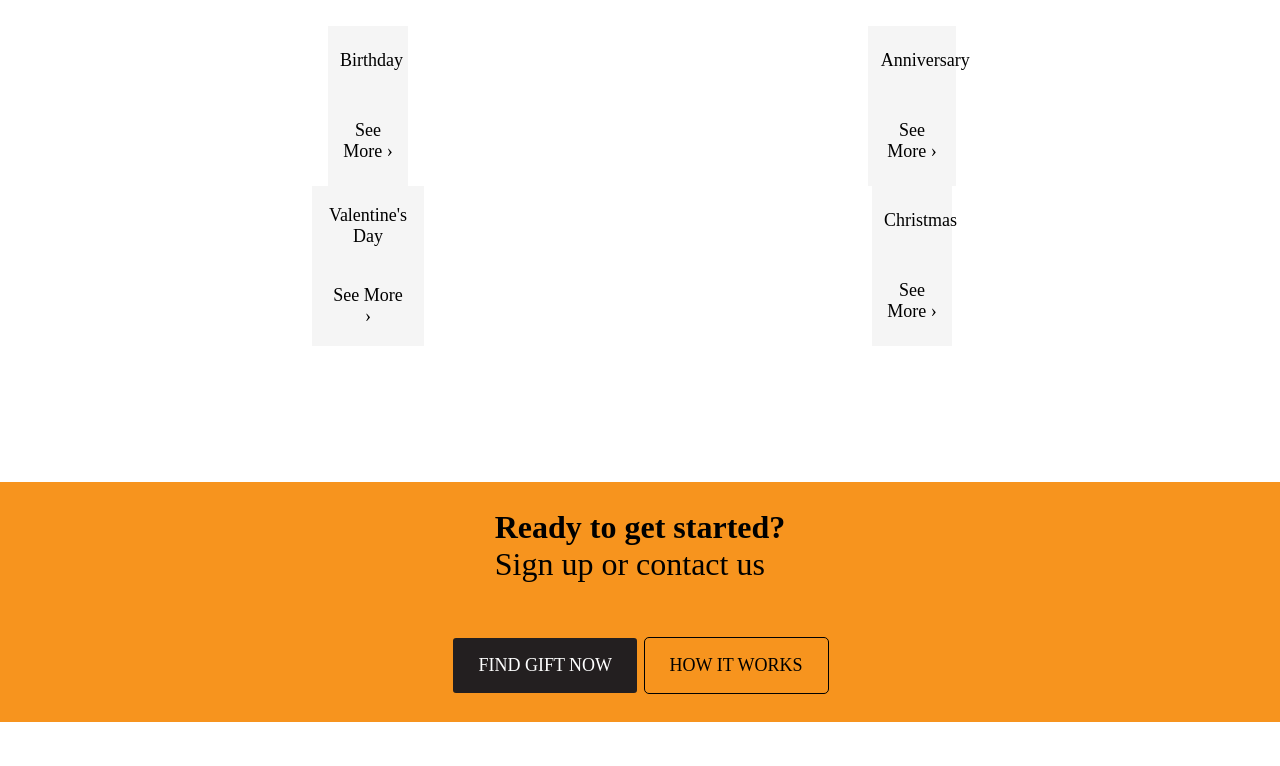
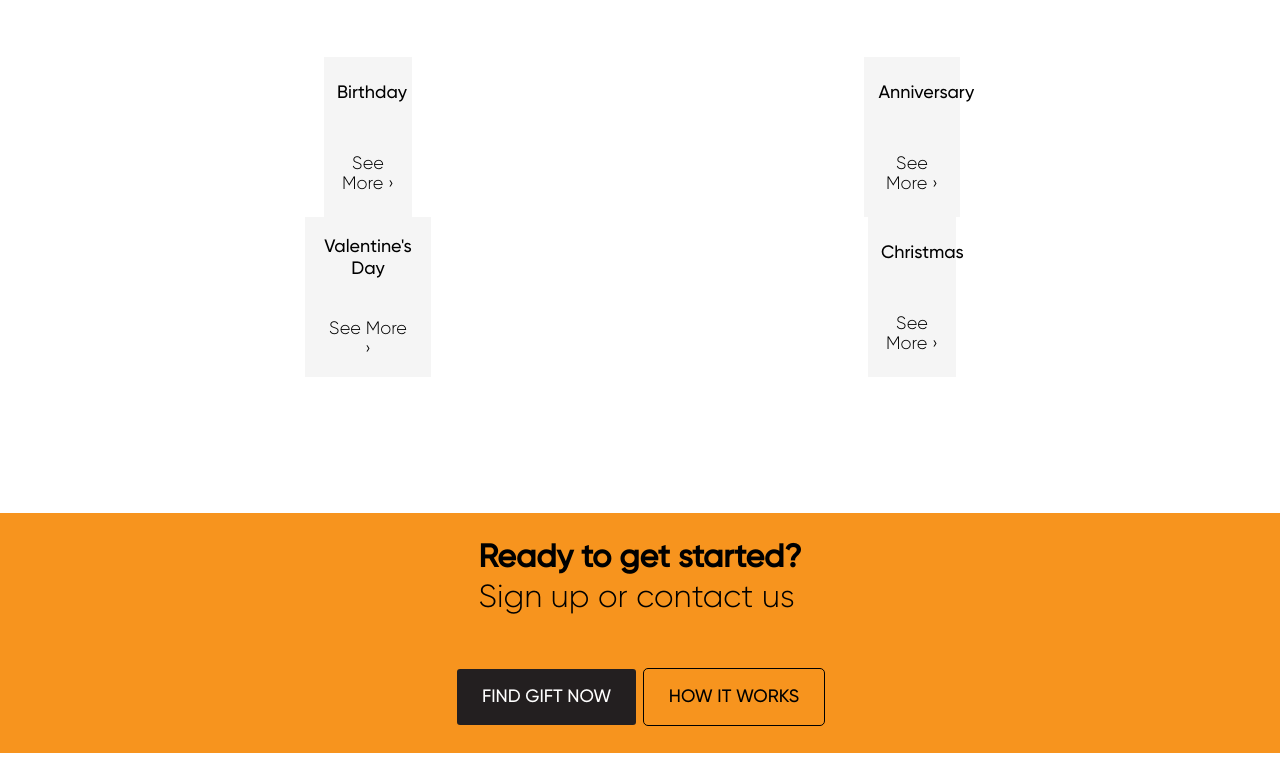
Before and after one commit to M3MONs/Freebie, a plain HTML site: page index.html in a window 1280 px wide. Shown: the part 668-1434 px from the top of the page. Drawn offline with Linux system fonts and the light colour scheme; the site is published under a folder, as on GitHub Pages, so addresses that start at the root find nothing.

Commit message:
fix font

```diff
--- a/css/style.css
+++ b/css/style.css
@@ -1,11 +1,11 @@
 @font-face {
   font-family: Gilroy;
-  src: url(/font/Gilroy-Medium.otf);
+  src: url(../font/Gilroy-Medium.otf);
 }
 
 @font-face {
   font-family: GilroyLight;
-  src: url(/font/Gilroy-Light.otf);
+  src: url(../font/Gilroy-Light.otf);
 }
 
 *,
```
